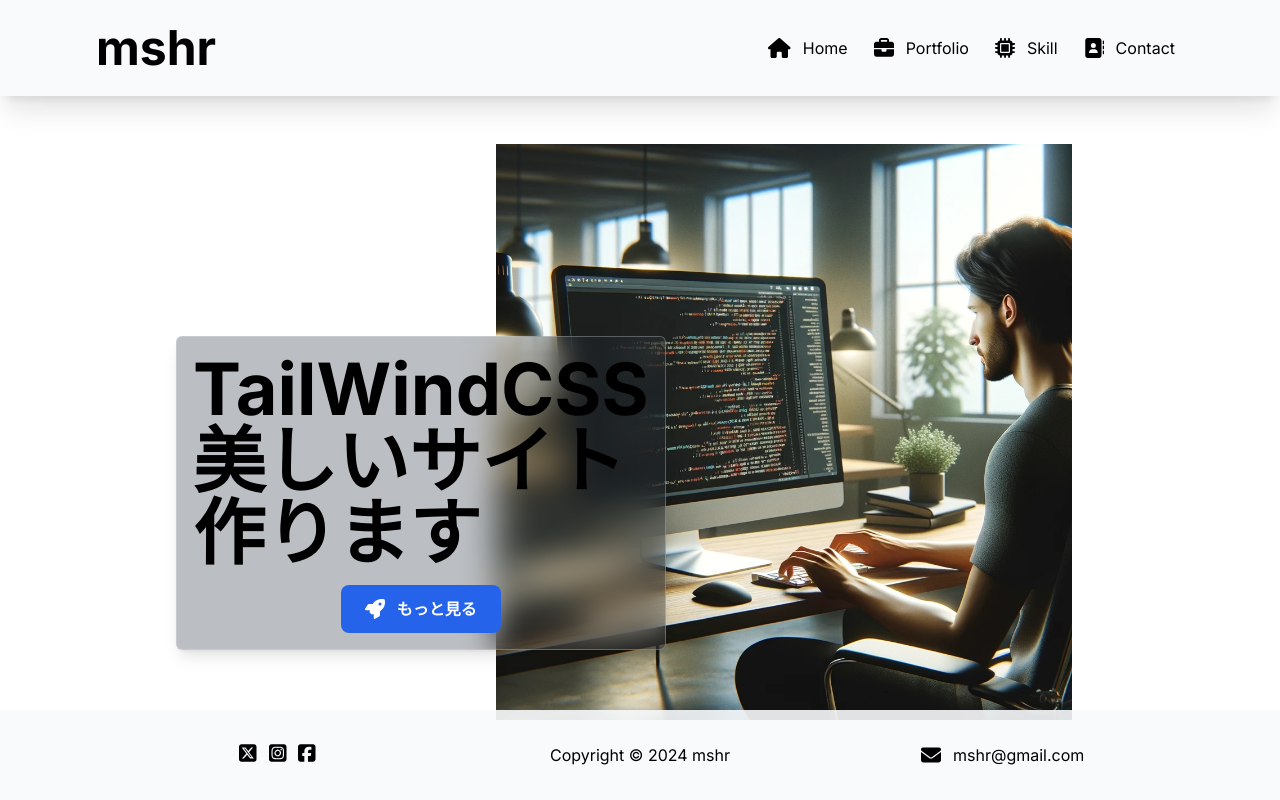
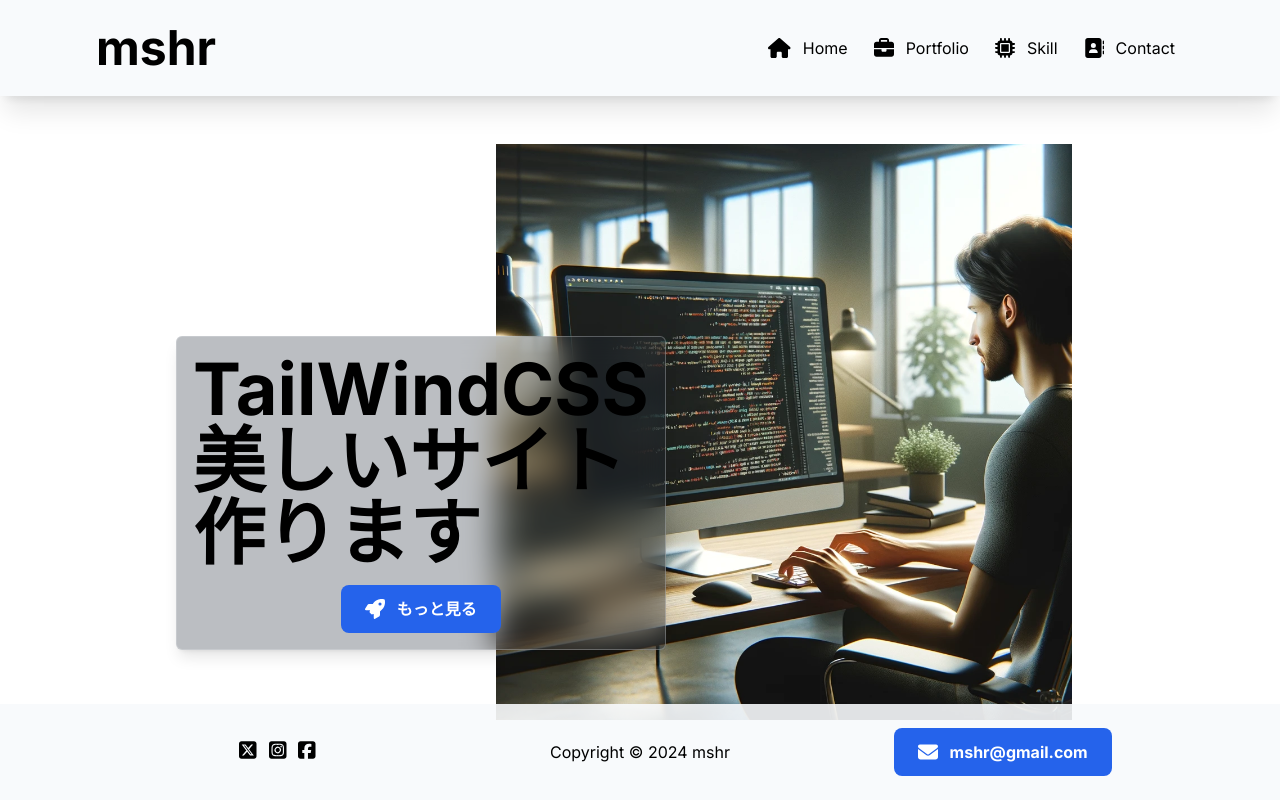
Before and after one commit to mshrynzw/maro-portfolio, a Next.js app: page / in a window 1280 px wide. Shown: the top 800 px of the page. Built offline with nearby package versions, Linux system fonts and the light colour scheme.

Commit message:
Fix: Footer

```diff
--- a/components/Footer.tsx
+++ b/components/Footer.tsx
@@ -23,9 +23,11 @@
       </div>
       <div className="order-3 justify-self-center md:order-2 flex items-center">Copyright © {new Date().getFullYear()} mshr</div>
       <div className="order-2 justify-self-center md:order-3">
-        <Link href="mailto:mshr@gmail.com" className="flex items-center rounded border border-transparent p-2 transition-colors hover:border-gray-300 hover:bg-gray-100 hover:dark:border-neutral-700 hover:dark:bg-neutral-800/30">
-          <FontAwesomeIcon icon={faEnvelope} className="h-[20px]"/>
-          <div className="ml-3">mshr@gmail.com</div>
+        <Link href="mailto:mshr@gmail.com" >
+          <button className="mx-auto flex h-12 items-center rounded-lg bg-blue-600 px-6 py-4 font-bold text-white transition-all duration-300 space-x-3 hover:bg-blue-500">
+            <FontAwesomeIcon icon={faEnvelope} className="h-[20px]"/>
+            <div className="ml-3">mshr@gmail.com</div>
+          </button>
         </Link>
       </div>
     </footer>
--- a/components/Hero.tsx
+++ b/components/Hero.tsx
@@ -16,7 +16,7 @@
           </h1>
           <Link href="/#portfolio">
             <button className="mx-auto mt-4 flex h-12 items-center rounded-lg bg-blue-600 px-6 py-4 font-bold text-white transition-all duration-300 space-x-3 hover:bg-blue-500">
-              <FontAwesomeIcon icon={faRocket} className="h-[20px] hover:text-blue-400"/>
+              <FontAwesomeIcon icon={faRocket} className="h-[20px]"/>
               <span>もっと見る</span>
             </button>
           </Link>
```
